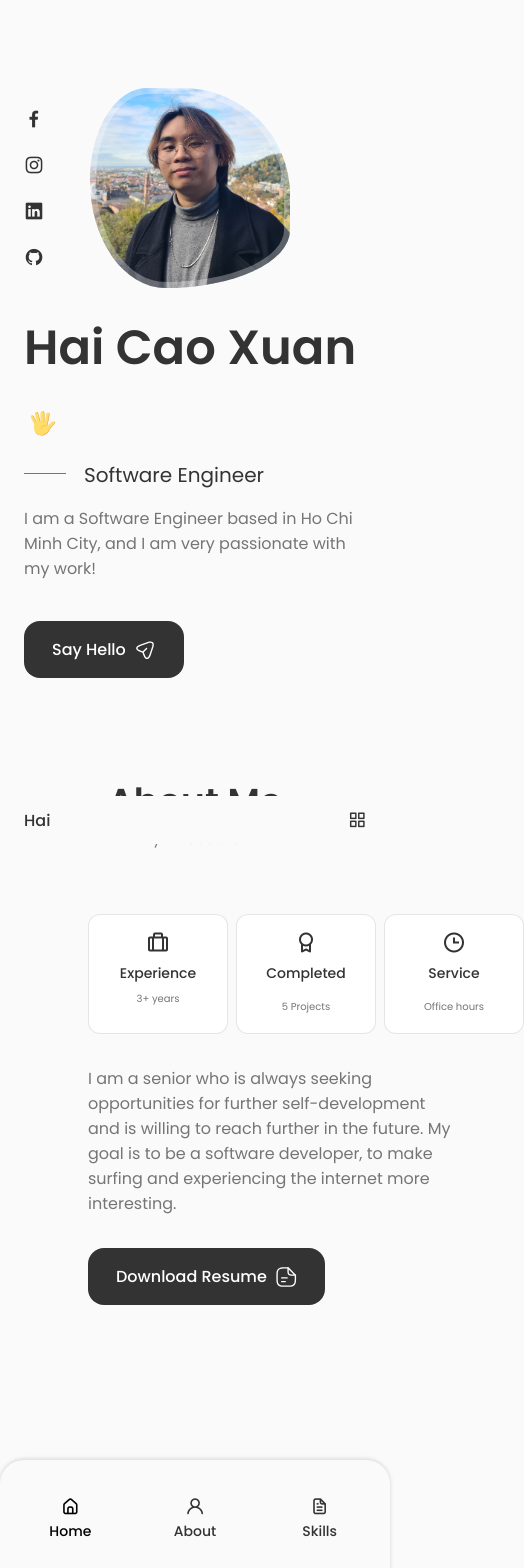
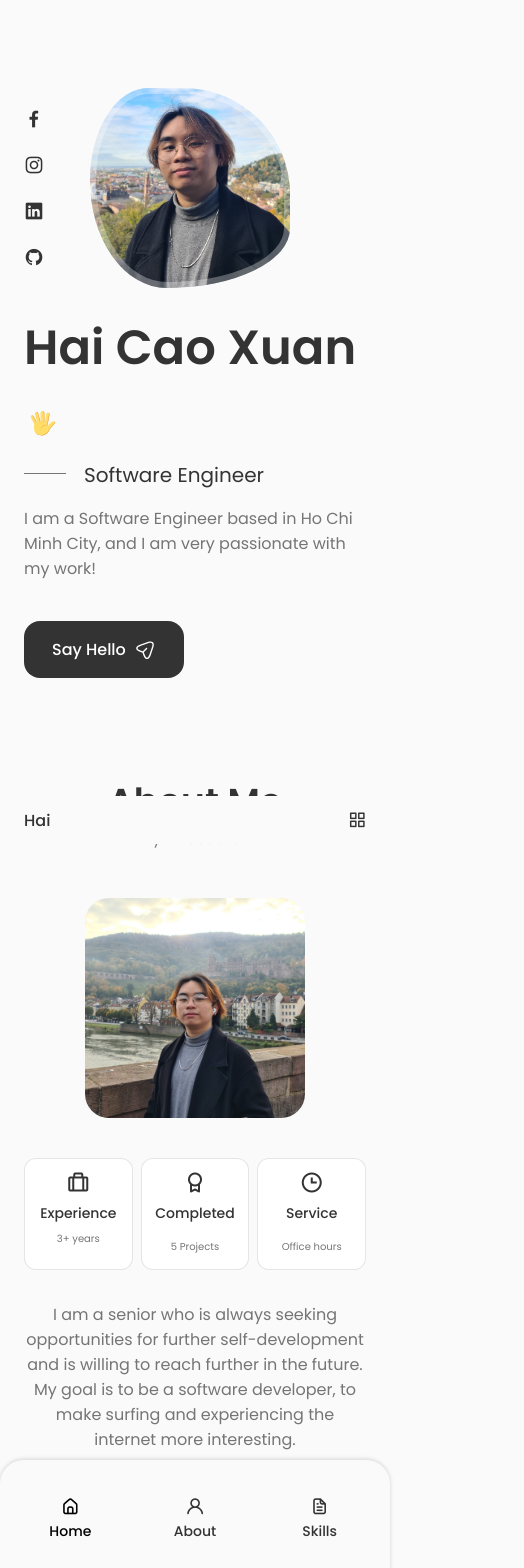
Before and after one commit to SShindow/portfolio, a React (Create React App) app: page / in a window 390 px wide. Shown: the top 1568 px of the page, 524 px wide, since content can reach past the window. Before the commit the page ends 1369 px from the top, so only its background shows below. Built offline with nearby package versions, Linux system fonts and the light colour scheme.

Commit message:
about-responsive

```diff
--- a/src/App.css
+++ b/src/App.css
@@ -188,8 +188,16 @@
 
 /* For medium devices */
 @media screen and (max-width: 768px){
+  body{
+    margin: 0 0 var(--header-height) 0;
+  }
+
   .section{
     padding: 2rem 0 4rem;
+  }
+
+  .section__subtitle{
+    margin-bottom: var(--mb-3);
   }
 }
 @media screen and (max-width: 576px){
--- a/src/components/about/about.css
+++ b/src/components/about/about.css
@@ -43,3 +43,53 @@
     padding: 0 4rem 0 0;
     margin-bottom: var(--mb-2);
 }
+
+/* Breakpoints */
+/* For large devices */
+@media screen and (max-width: 992px){
+.about__container{
+    grid-template-columns: 1fr;
+    row-gap: 2.5rem;
+}
+
+.about__img{
+    width: 220px;
+}
+
+.about__box{
+    padding: 0.75rem 0.5rem;
+}
+
+.about__data{
+    text-align: center;
+}
+
+.about__info{
+    justify-content: center;
+}
+
+.about__description{
+    padding: 0 5rem;
+    margin-bottom: 2rem;
+}
+}
+
+/* For medium devices */
+@media screen and (max-width: 768px){
+
+}
+@media screen and (max-width: 576px){
+.about__info{
+    grid-template-columns: repeat(3, 1fr);
+}
+
+.about__description{
+    padding: 0;
+}
+}
+/* For small devices */
+@media screen and (max-width: 350px){
+.about__info{
+    grid-template-columns: repeat(2, 1fr);
+}
+}
```
